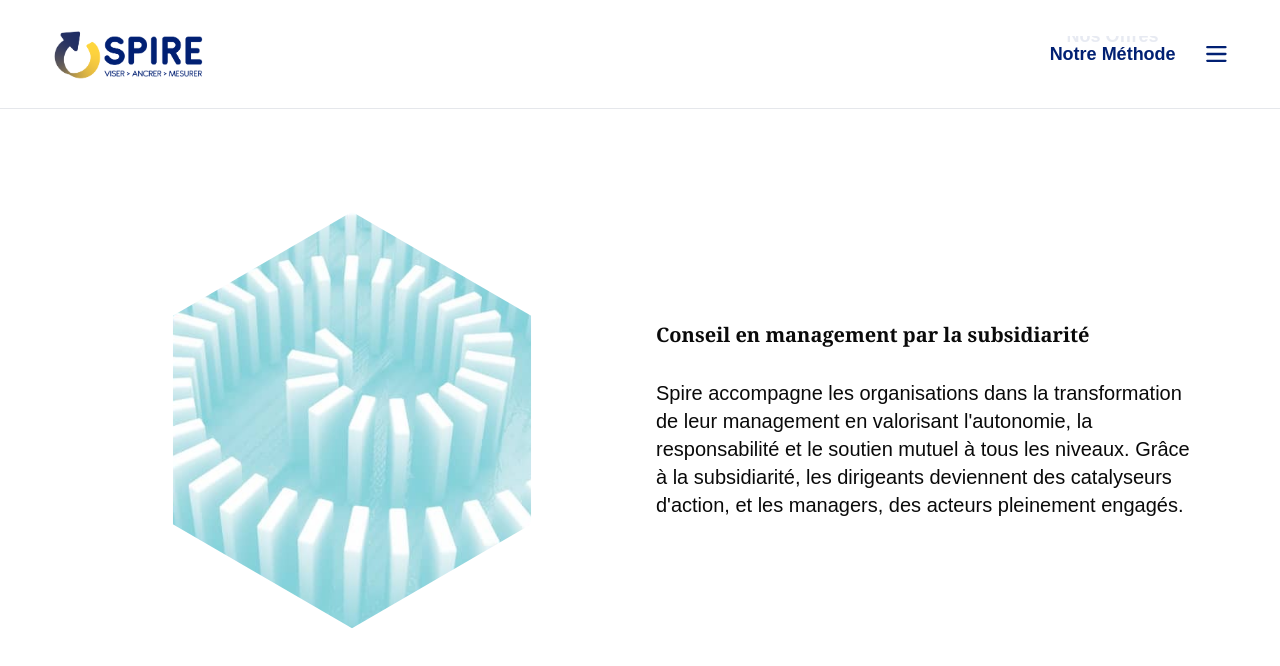
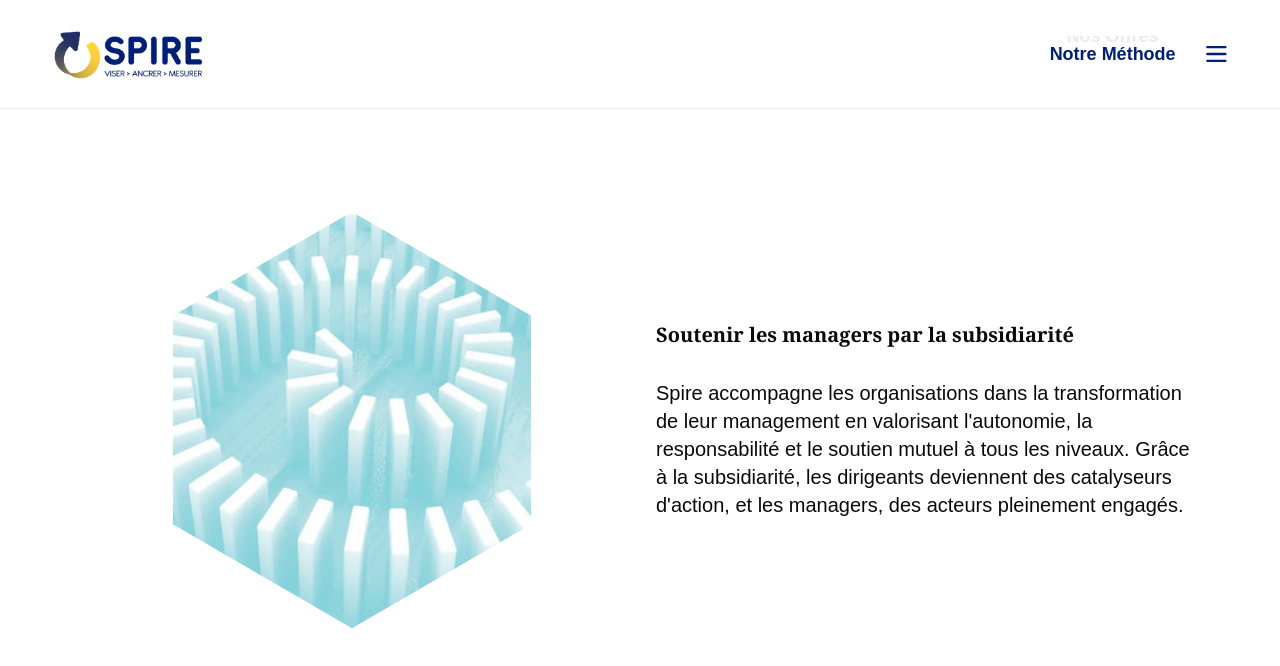
Before and after one commit to FlorentGrea/Spire-Conseil-WipWebsite, a Next.js app: page / in a window 1280 px wide. Shown: the top 666 px of the page. Built offline with nearby package versions, Linux system fonts and the light colour scheme; a web font is replaced by a local one.

Commit message:
text modified

```diff
--- a/app/homeScreen/homeScreen.tsx
+++ b/app/homeScreen/homeScreen.tsx
@@ -111,7 +111,7 @@ export default function HomeScreen() {
                   animationFillMode: 'both',
                 }}
               >
-                Conseil en management par la subsidiarité
+                Soutenir les managers par la subsidiarité
               </h1>              <div
                 className={`text-xs sm:text-sm md:text-base lg:text-lg xl:text-xl text-gray-70ding-relaxed space-y-4 sm:space-y-6 transition-all duration-700 ${isVisible ? 'animate-fade-in-up' : 'opacity-0'}`}
                 style={{
```
